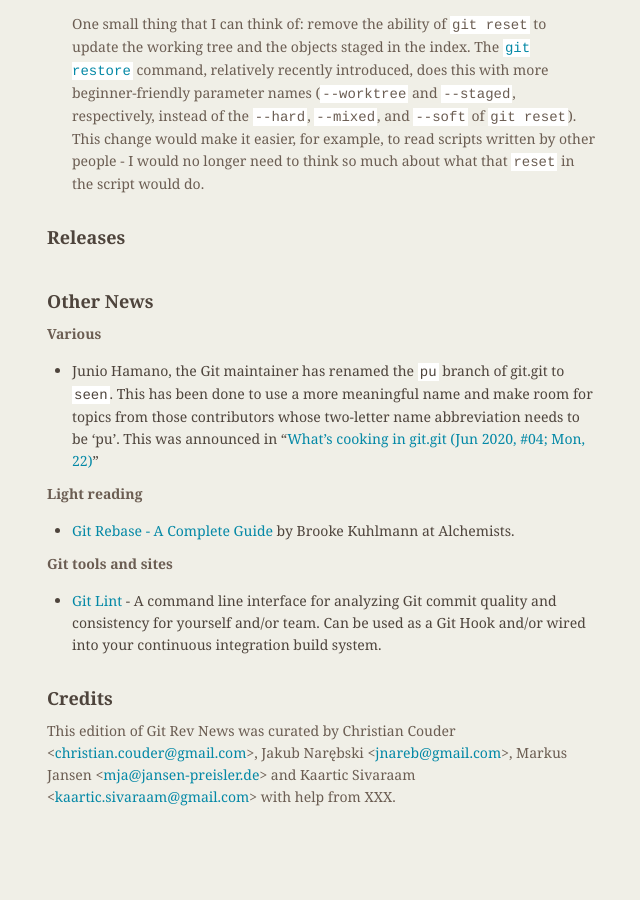
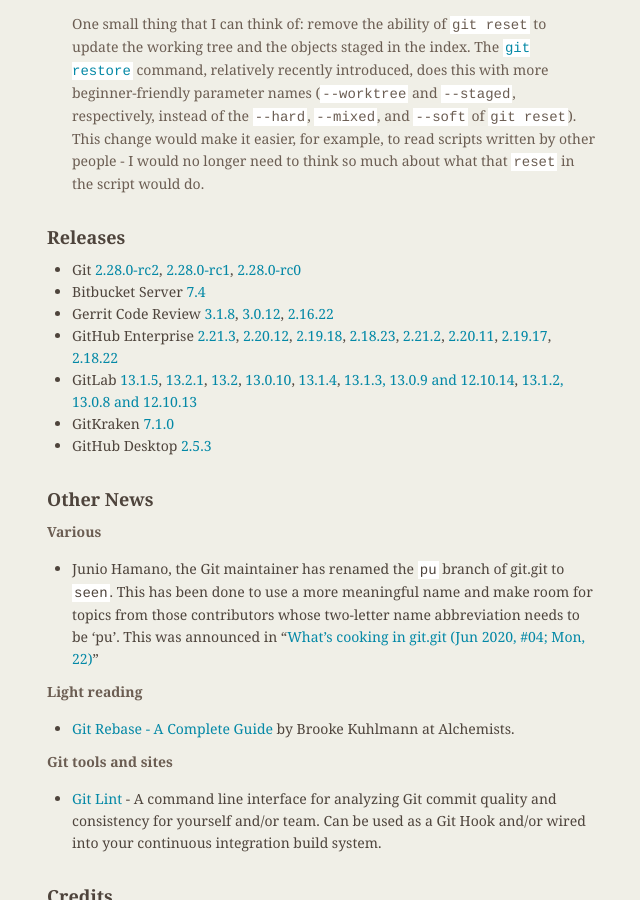
Before and after one commit to git/git.github.io, a Jekyll site: the page built from rev_news/drafts/edition-65.md, in a window 1280 px wide and 900 px high, scrolled down 1084 px. Shown: the whole window, without its empty margins (487-1127 px from the left). Built offline with Jekyll 4.4.1, drawn with Linux system fonts in a browser that asks for light colours; before the commit the page ends 1907 px from its top, so only the background shows below that.

Commit message:
rn-65: add releases

```diff
--- a/rev_news/drafts/edition-65.md
+++ b/rev_news/drafts/edition-65.md
@@ -84,6 +84,30 @@
 
 ## Releases
 
++ Git [2.28.0-rc2](https://public-inbox.org/git/xmqqblk75uel.fsf@gitster.c.googlers.com/),
+[2.28.0-rc1](https://public-inbox.org/git/xmqqv9ildh46.fsf@gitster.c.googlers.com/),
+[2.28.0-rc0](https://public-inbox.org/git/xmqqh7ugwen6.fsf@gitster.c.googlers.com/)
++ Bitbucket Server [7.4](https://confluence.atlassian.com/bitbucketserver/bitbucket-server-release-notes-872139866.html)
++ Gerrit Code Review [3.1.8](https://www.gerritcodereview.com/3.1.html#318),
+[3.0.12](https://www.gerritcodereview.com/3.0.html#3012),
+[2.16.22](https://www.gerritcodereview.com/2.16.html#21622)
++ GitHub Enterprise [2.21.3](https://enterprise.github.com/releases/2.21.3/notes),
+[2.20.12](https://enterprise.github.com/releases/2.20.12/notes),
+[2.19.18](https://enterprise.github.com/releases/2.19.18/notes),
+[2.18.23](https://enterprise.github.com/releases/2.18.23/notes),
+[2.21.2](https://enterprise.github.com/releases/2.21.2/notes),
+[2.20.11](https://enterprise.github.com/releases/2.20.11/notes),
+[2.19.17](https://enterprise.github.com/releases/2.19.17/notes),
+[2.18.22](https://enterprise.github.com/releases/2.18.22/notes)
++ GitLab [13.1.5](https://about.gitlab.com/releases/2020/07/24/gitlab-13-1-5-released/),
+[13.2.1](https://about.gitlab.com/releases/2020/07/24/gitlab-13-2-1-released/),
+[13.2](https://about.gitlab.com/releases/2020/07/22/gitlab-13-2-released/),
+[13.0.10](https://about.gitlab.com/releases/2020/07/09/gitlab-13-0-10-released/),
+[13.1.4](https://about.gitlab.com/releases/2020/07/09/gitlab-13-1-4-released/),
+[13.1.3, 13.0.9 and 12.10.14](https://about.gitlab.com/releases/2020/07/06/critical-security-release-gitlab-13-1-3-released/),
+[13.1.2, 13.0.8 and 12.10.13](https://about.gitlab.com/releases/2020/07/01/security-release-13-1-2-release/)
++ GitKraken [7.1.0](https://support.gitkraken.com/release-notes/current)
++ GitHub Desktop [2.5.3](https://desktop.github.com/release-notes/)
 
 ## Other News
 
```
